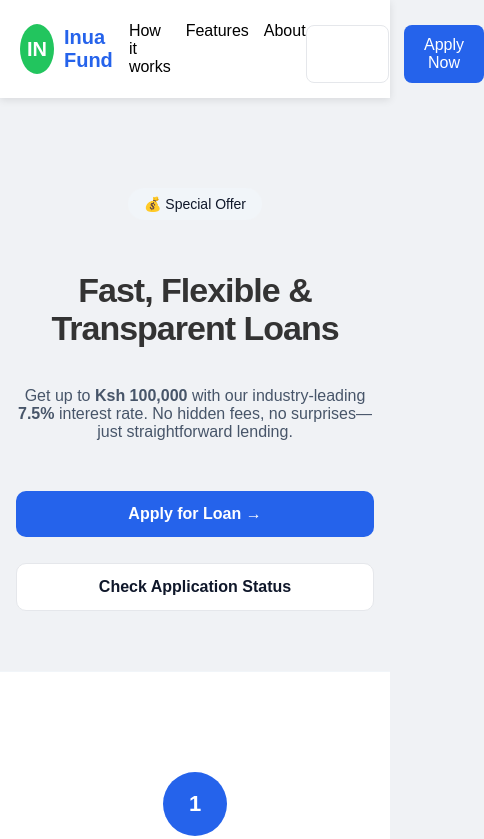
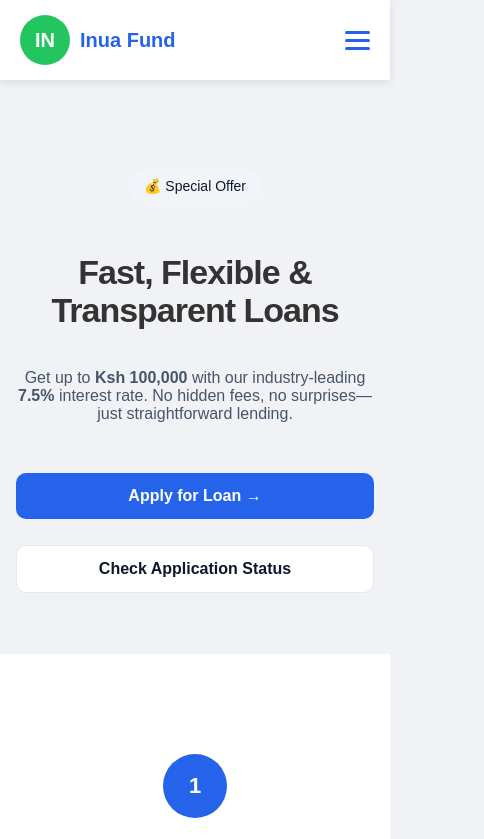
Before and after one commit to portugalfixedmatches99-dev/NyotaFund, a React (Vite) app: page / in a window 390 px wide. Shown: the top 839 px of the page, 484 px wide, since content can reach past the window. Built offline with nearby package versions, Linux system fonts and the light colour scheme.

Commit message:
first commit

```diff
--- a/src/components/Navbar/Navbar.css
+++ b/src/components/Navbar/Navbar.css
@@ -99,3 +99,58 @@
     gap: 15px;
   }
 }
+
+
+/* Hide hamburger on desktop */
+.hamburger {
+  display: none;
+  flex-direction: column;
+  cursor: pointer;
+  gap: 5px;
+}
+
+.hamburger span {
+  width: 25px;
+  height: 3px;
+  background: #2563eb;
+  border-radius: 2px;
+}
+
+/* Mobile styles */
+@media (max-width: 768px) {
+  .navbar {
+    padding: 15px 20px;
+    flex-wrap: wrap; /* allow wrapping */
+  }
+
+  /* Hide nav-links and actions by default */
+  .nav-links,
+  .nav-actions {
+    display: none;
+    width: 100%;
+    flex-direction: column;
+    gap: 10px;
+    margin-top: 10px;
+  }
+
+  /* Show when menu is active */
+  .nav-links.active,
+  .nav-actions.active {
+    display: flex;
+  }
+
+  /* Show hamburger */
+  .hamburger {
+    display: flex;
+  }
+
+  .nav-links li {
+    text-align: center;
+    padding: 10px 0;
+    font-size: 18px;
+  }
+
+  .nav-actions button {
+    width: 100%;
+  }
+}
```
